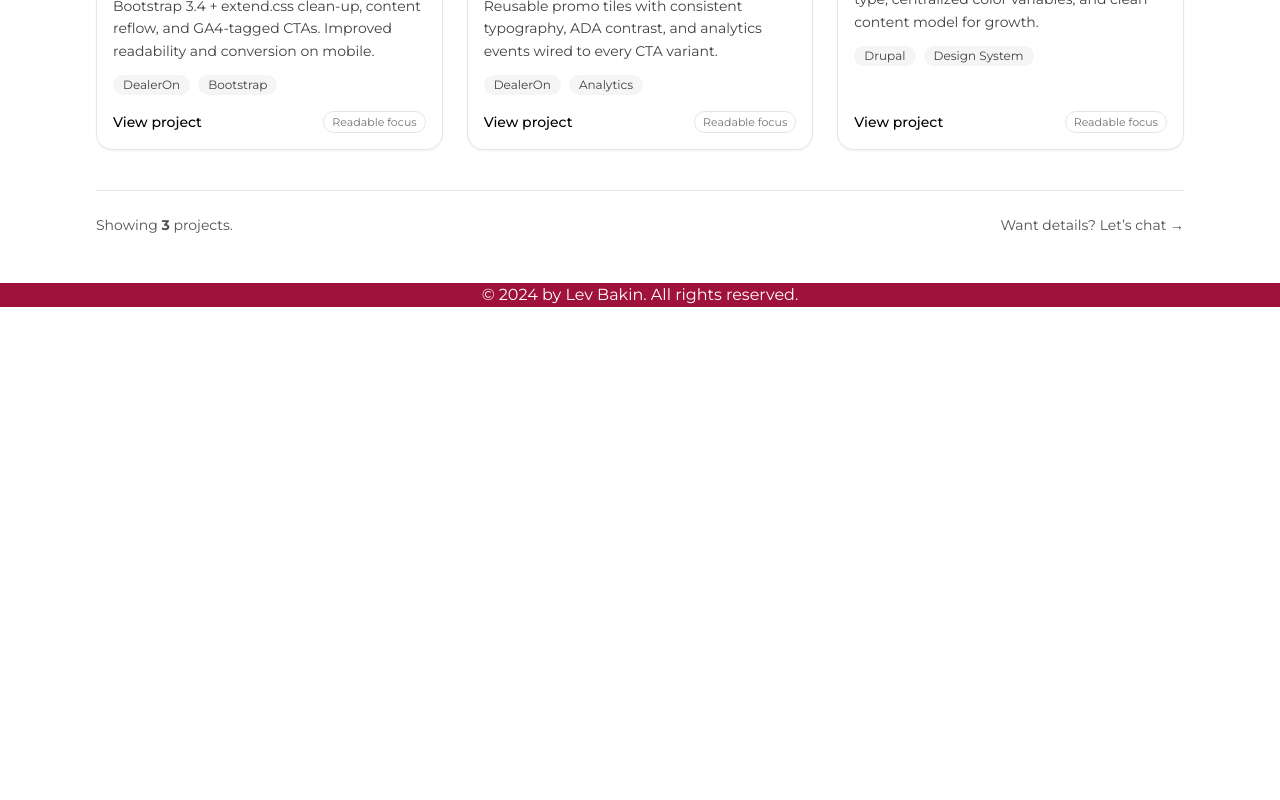
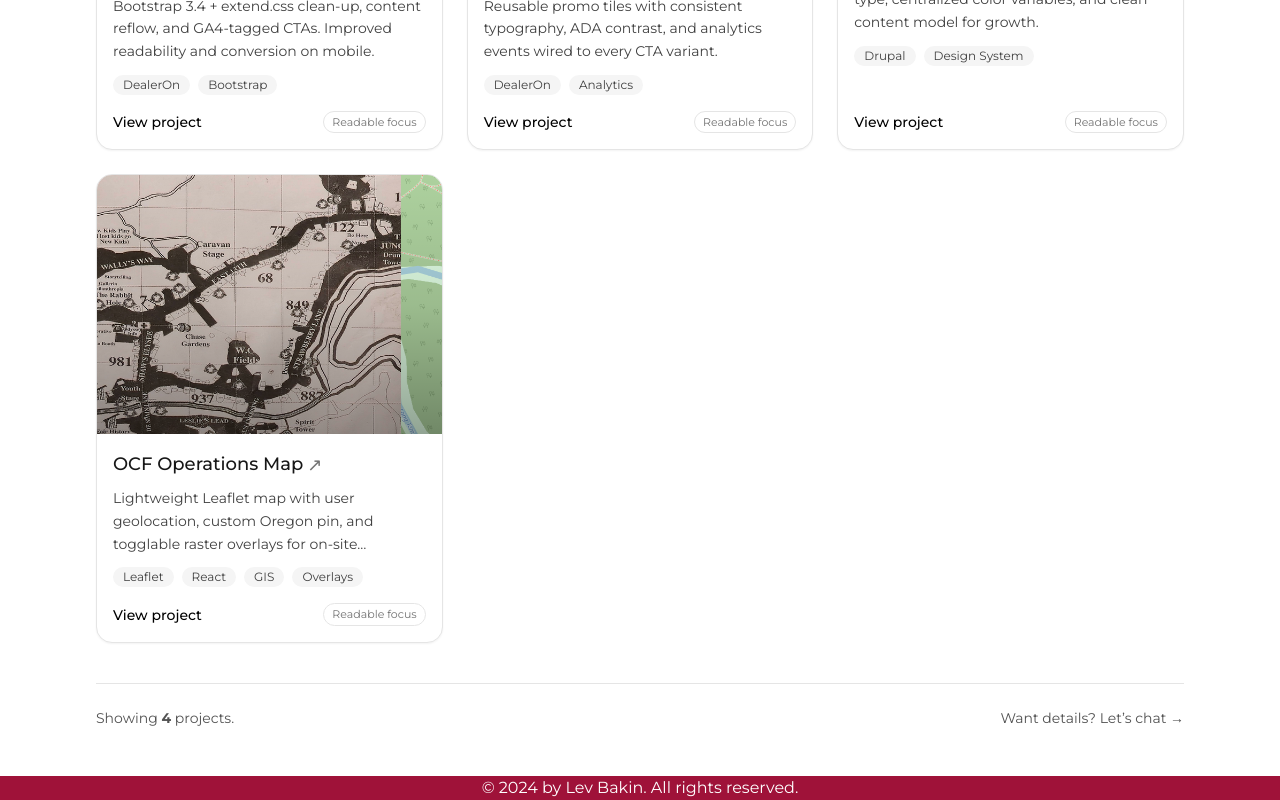
Before and after one commit to lbakin/portfolio-site, a Next.js app: page /projects in a window 1280 px wide. Shown: the part 622-1422 px from the top of the page. Before the commit the page ends 929 px from the top, so only its background shows below. Built offline with nearby package versions, Linux system fonts and the light colour scheme.

Commit message:
adding ocf map to projects

```diff
--- a/pages/projects.tsx
+++ b/pages/projects.tsx
@@ -52,7 +52,17 @@ const ALL_PROJECTS: Project[] = [
       "Custom Drupal theme with hero paragraph type, centralized color variables, and clean content model for growth.",
     tags: ["Drupal", "Design System"],
   },
-  // Add more…
+  {
+    title: "OCF Operations Map",
+    href: "https://ocf-map.netlify.app/",
+    image: "/images/projects/ocf-map-thumb.png",
+    alt: "Leaflet map with custom Oregon marker and semi-transparent site overlays",
+    blurb:
+      "Lightweight Leaflet map with user geolocation, custom Oregon pin, and togglable raster overlays for on-site operations. Built for quick situational awareness on mobile.",
+    external: true,
+    tags: ["Leaflet", "React", "GIS", "Overlays"]
+  }
+
 ];
 
 // ---- Page ----
```
Also changed, not shown: public/images/projects/ocf-map-thumb.png (added).
